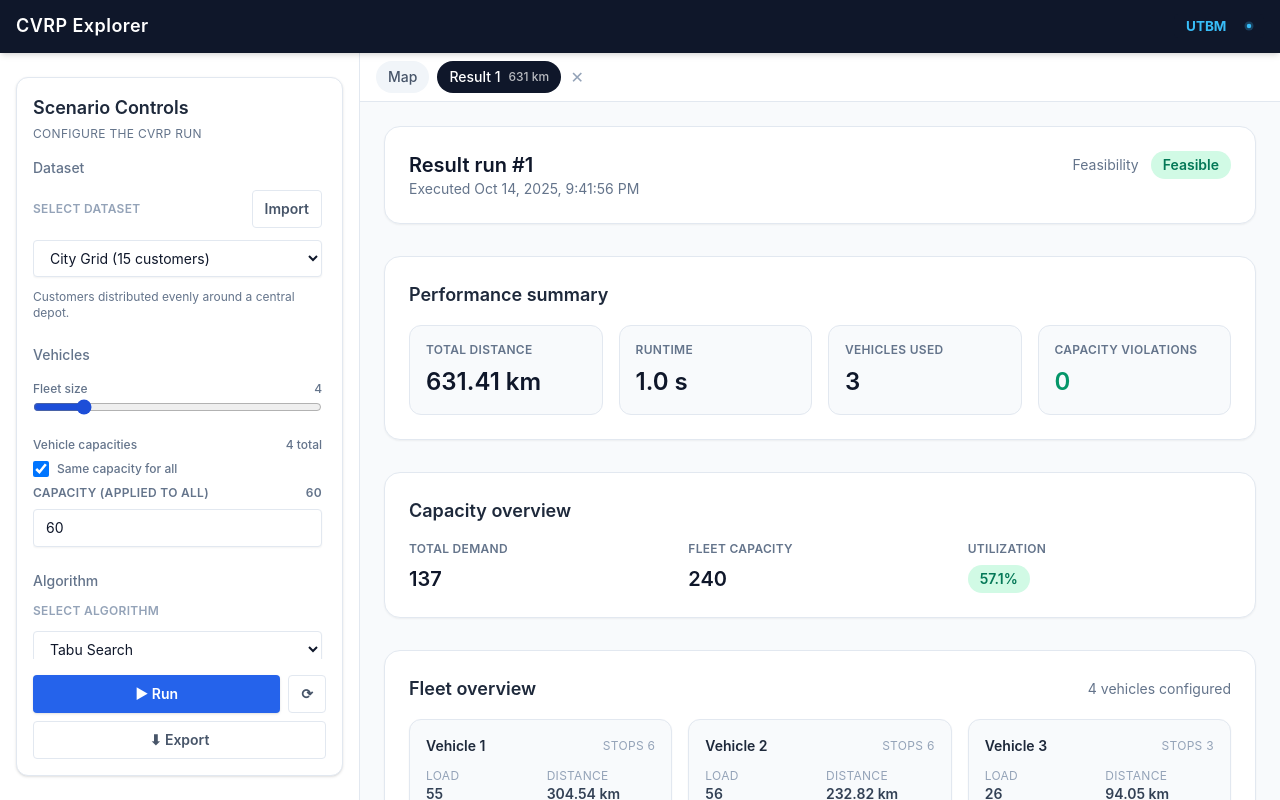
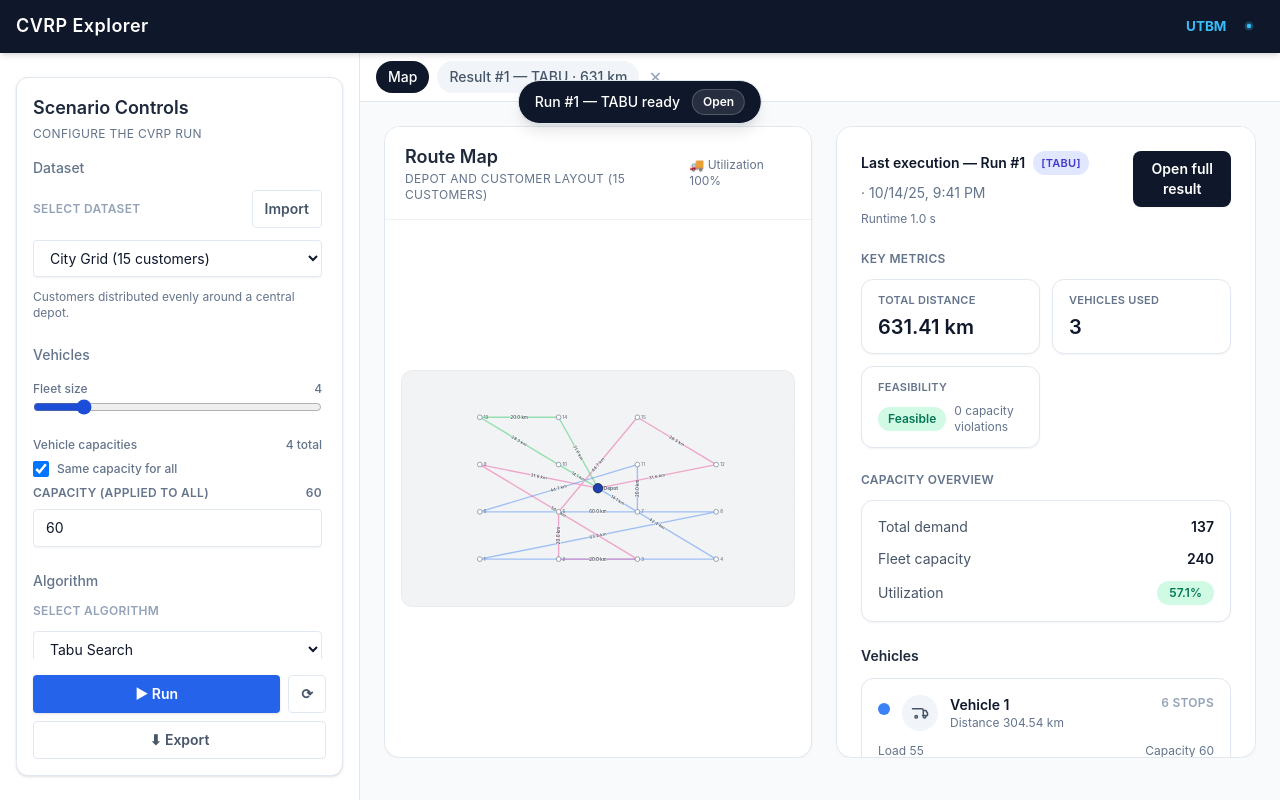
Before and after one commit to jasonboulos/CVRP, an Angular app in the folder UI/: page / in a window 1280 px wide. Both pictures are taken after a click on the button "▶ Run". Built offline with nearby package versions, Linux system fonts and the light colour scheme.

Commit message:
feat: refine map tab run summaries

```diff
--- a/UI/src/app/features/dashboard/dashboard.component.html
+++ b/UI/src/app/features/dashboard/dashboard.component.html
@@ -97,15 +97,14 @@
                   (click)="activateTab(tab.id)"
                   (keydown)="handleTabKeydown($event, tab.id, true)"
                 >
-                  <span>Result {{ tab.runNumber }}</span>
-                  <span class="text-xs opacity-70">{{ tab.summary.totalDistance | number: '1.0-0' }} km</span>
+                  <span class="max-w-[12rem] truncate" [title]="tab.title">{{ tab.title }}</span>
                 </button>
                 <button
                   type="button"
                   class="inline-flex h-6 w-6 items-center justify-center rounded-full text-slate-400 hover:bg-slate-200 hover:text-slate-600 focus-visible:outline focus-visible:outline-2 focus-visible:outline-offset-2 focus-visible:outline-indigo-500"
                   (click)="closeTab(tab.id, $event)"
                   (keydown)="handleTabKeydown($event, tab.id, true)"
-                  [attr.aria-label]="'Close result ' + tab.runNumber"
+                  [attr.aria-label]="'Close ' + tab.title"
                 >
                   ✕
                 </button>
@@ -198,11 +197,17 @@
             <ng-template #infoRail let-lastRun="lastRun">
               <div class="space-y-6">
                 <section class="space-y-3">
-                  <div class="text-xs font-semibold uppercase tracking-wide text-slate-500">Last execution</div>
                   <div class="flex items-start justify-between gap-4">
-                    <div class="space-y-1">
-                      <div class="text-lg font-semibold text-slate-900">Run #{{ lastRun.runNumber }}</div>
-                      <p class="text-xs text-slate-500">{{ lastRun.createdAt | date: 'short' }}</p>
+                    <div class="space-y-2">
+                      <div class="flex flex-wrap items-center gap-2 text-sm font-semibold text-slate-900">
+                        <span>Last execution — Run #{{ lastRun.runNumber }}</span>
+                        <span
+                          class="inline-flex items-center rounded-full bg-indigo-100 px-2 py-0.5 text-[11px] font-semibold uppercase tracking-wide text-indigo-700"
+                        >
+                          [{{ lastRun.algorithm.code }}]
+                        </span>
+                        <span class="text-sm font-normal text-slate-500">· {{ lastRun.createdAt | date: 'short' }}</span>
+                      </div>
                       <p class="text-xs text-slate-500">
                         Runtime {{ lastRun.summary.runtimeMs / 1000 | number: '1.1-1' }} s
                       </p>
@@ -220,32 +225,27 @@
                 <section>
                   <div class="text-xs font-semibold uppercase tracking-wide text-slate-500">Key metrics</div>
                   <div class="mt-3 grid gap-3 sm:grid-cols-2">
-                    <div class="rounded-xl border border-slate-200 bg-slate-50 px-4 py-3">
+                    <div class="rounded-xl border border-slate-200 bg-white px-4 py-3 shadow-sm">
                       <div class="text-[11px] font-semibold uppercase tracking-wide text-slate-500">Total distance</div>
                       <div class="mt-1 text-xl font-semibold text-slate-900">
                         {{ lastRun.summary.totalDistance | number: '1.0-2' }} km
                       </div>
                     </div>
-                    <div class="rounded-xl border border-slate-200 bg-slate-50 px-4 py-3">
+                    <div class="rounded-xl border border-slate-200 bg-white px-4 py-3 shadow-sm">
                       <div class="text-[11px] font-semibold uppercase tracking-wide text-slate-500">Vehicles used</div>
                       <div class="mt-1 text-xl font-semibold text-slate-900">
                         {{ lastRun.summary.vehiclesUsed }}
                       </div>
                     </div>
-                    <div class="rounded-xl border border-slate-200 bg-slate-50 px-4 py-3">
-                      <div class="text-[11px] font-semibold uppercase tracking-wide text-slate-500">Runtime</div>
-                      <div class="mt-1 text-xl font-semibold text-slate-900">
-                        {{ lastRun.summary.runtimeMs / 1000 | number: '1.1-1' }} s
-                      </div>
-                    </div>
-                    <div class="rounded-xl border border-slate-200 bg-slate-50 px-4 py-3">
+                    <div class="rounded-xl border border-slate-200 bg-white px-4 py-3 shadow-sm">
                       <div class="text-[11px] font-semibold uppercase tracking-wide text-slate-500">Feasibility</div>
-                      <div
-                        class="mt-1 text-xl font-semibold"
+                      <div class="mt-2 flex items-center gap-2">
+                        <span
+                          class="inline-flex items-center rounded-full px-2.5 py-1 text-xs font-semibold"
                           [ngClass]="{
-                          'text-emerald-600': lastRun.summary.feasible === true,
-                          'text-rose-600': lastRun.summary.feasible === false,
-                          'text-slate-600': lastRun.summary.feasible === null
+                            'bg-emerald-100 text-emerald-700': lastRun.summary.feasible === true,
+                            'bg-rose-100 text-rose-700': lastRun.summary.feasible === false,
+                            'bg-slate-100 text-slate-600': lastRun.summary.feasible === null
                           }"
                         >
                           <ng-container [ngSwitch]="lastRun.summary.feasible">
@@ -253,6 +253,10 @@
                             <span *ngSwitchCase="false">Infeasible</span>
                             <span *ngSwitchDefault>Pending</span>
                           </ng-container>
+                        </span>
+                        <span class="text-xs text-slate-500">
+                          {{ lastRun.summary.capacityViolations }} capacity violations
+                        </span>
                       </div>
                     </div>
                   </div>
@@ -302,6 +306,7 @@
                         (click)="toggleVehicleSelection(route.vehicle)"
                         [class.border-indigo-500]="isVehicleSelected(route.vehicle)"
                         [class.bg-indigo-50]="isVehicleSelected(route.vehicle)"
+                        [class.opacity-60]="highlightVehicle && highlightVehicle !== route.vehicle"
                         [attr.aria-pressed]="isVehicleSelected(route.vehicle) ? 'true' : 'false'"
                       >
                         <div class="flex items-start justify-between gap-3">
@@ -401,9 +406,19 @@
   </ng-container>
 
   <div
-    *ngIf="toastMessage"
-    class="pointer-events-none fixed left-1/2 top-20 z-50 -translate-x-1/2 rounded-full border border-slate-200 bg-slate-900 px-4 py-2 text-sm font-medium text-white shadow-lg"
+    *ngIf="toast as toastState"
+    class="fixed left-1/2 top-20 z-50 flex -translate-x-1/2 items-center gap-3 rounded-full border border-slate-200 bg-slate-900 px-4 py-2 text-sm font-medium text-white shadow-lg"
+    role="status"
+    aria-live="polite"
   >
-    {{ toastMessage }}
+    <span>{{ toastState.message }}</span>
+    <button
+      *ngIf="toastState.actionLabel"
+      type="button"
+      class="rounded-full border border-white/20 bg-white/10 px-2.5 py-1 text-xs font-semibold text-white transition hover:bg-white/20 focus-visible:outline focus-visible:outline-2 focus-visible:outline-offset-2 focus-visible:outline-white"
+      (click)="onToastAction($event)"
+    >
+      {{ toastState.actionLabel }}
+    </button>
   </div>
 </div>
--- a/UI/src/app/features/dashboard/dashboard.component.ts
+++ b/UI/src/app/features/dashboard/dashboard.component.ts
@@ -8,8 +8,10 @@ import {
   SolveResponse,
   SolverRunConfig,
   AlgorithmSummary,
+  AlgorithmId,
   ResultTabData,
   RunResultSummary,
+  RunAlgorithmInfo,
 } from '../../core/models';
 import { MockDataService } from '../../core/services/mock-data.service';
 import { SolverAdapterService } from '../../core/services/solver-adapter.service';
@@ -46,12 +48,13 @@ export class DashboardComponent implements OnInit, OnDestroy {
   isInfoRailDrawer = false;
   infoRailOpen = true;
   sidebarOpen = true;
-  toastMessage: string | null = null;
+  toast: { message: string; actionLabel?: string; actionResultId?: string } | null = null;
 
   readonly tabsState$ = this.tabsStore.state$;
 
   private readonly subscriptions = new Subscription();
   private toastTimeout: ReturnType<typeof setTimeout> | null = null;
+  private algorithmLookup = new Map<AlgorithmId, AlgorithmSummary>();
 
   private readonly vehicleColorPalette = [
     '#1f77b4',
@@ -75,7 +78,7 @@ export class DashboardComponent implements OnInit, OnDestroy {
   }
 
   get algorithms(): AlgorithmSummary[] {
-    return this.solverService.getAlgorithms();
+    return Array.from(this.algorithmLookup.values());
   }
 
   ngOnInit(): void {
@@ -83,6 +86,7 @@ export class DashboardComponent implements OnInit, OnDestroy {
     if (!this.config.datasetId && this.datasets.length > 0) {
       this.config.datasetId = this.datasets[0].id;
     }
+    this.refreshAlgorithmLookup();
     this.instance = this.mockDataService.createInstance(this.config.datasetId, this.config.seed);
     this.updateBreakpoint(window.innerWidth);
     this.sidebarOpen = !this.isHandset;
@@ -115,6 +119,7 @@ export class DashboardComponent implements OnInit, OnDestroy {
 
   onRun(config: SolverRunConfig): void {
     this.config = this.cloneConfig(config);
+    this.tabsStore.activateTab('map');
     this.executeRun();
     if (this.isHandset) {
       this.sidebarOpen = false;
@@ -239,6 +244,7 @@ export class DashboardComponent implements OnInit, OnDestroy {
 
   openLastResult(): void {
     this.tabsStore.openLastResult();
+    this.dismissToast();
   }
 
   activateTab(tabId: string): void {
@@ -394,15 +400,51 @@ export class DashboardComponent implements OnInit, OnDestroy {
     };
   }
 
-  private showToast(message: string): void {
-    this.toastMessage = message;
+  private showToast(message: string, options?: { actionLabel?: string; actionResultId?: string }): void {
+    this.toast = {
+      message,
+      actionLabel: options?.actionLabel,
+      actionResultId: options?.actionResultId,
+    };
     if (this.toastTimeout) {
       clearTimeout(this.toastTimeout);
     }
     this.toastTimeout = setTimeout(() => {
-      this.toastMessage = null;
+      this.dismissToast();
+    }, 2600);
+  }
+
+  private refreshAlgorithmLookup(): void {
+    this.algorithmLookup.clear();
+    const summaries = this.solverService.getAlgorithms();
+    summaries.forEach((algorithm) => {
+      this.algorithmLookup.set(algorithm.id, algorithm);
+    });
+  }
+
+  private buildAlgorithmInfo(algorithmId: AlgorithmId): RunAlgorithmInfo {
+    const summary = this.algorithmLookup.get(algorithmId);
+    const name = summary?.name ?? algorithmId.toUpperCase();
+    const code = algorithmId.toUpperCase();
+    return { id: algorithmId, name, code };
+  }
+
+  onToastAction(event: Event): void {
+    event.stopPropagation();
+    event.preventDefault();
+    const targetId = this.toast?.actionResultId;
+    if (targetId) {
+      this.tabsStore.activateTab(targetId);
+    }
+    this.dismissToast();
+  }
+
+  private dismissToast(): void {
+    if (this.toastTimeout) {
+      clearTimeout(this.toastTimeout);
       this.toastTimeout = null;
-    }, 2200);
+    }
+    this.toast = null;
   }
 
   private withRouteColors(solution: SolveResponse): SolveResponse {
@@ -420,8 +462,9 @@ export class DashboardComponent implements OnInit, OnDestroy {
     const summary = this.buildRunSummary(this.instance, this.config, solution);
     const instanceSnapshot = this.cloneInstance(this.instance);
     const configSnapshot = this.cloneConfig(this.config);
+    const algorithm = this.buildAlgorithmInfo(this.config.algorithm);
 
-    this.tabsStore.registerResult({
+    const result = this.tabsStore.registerResult({
       summary,
       vehicles: solution.routes,
       customers: instanceSnapshot.customers,
@@ -434,10 +477,15 @@ export class DashboardComponent implements OnInit, OnDestroy {
         instance: instanceSnapshot,
       },
       rawResponse: solution,
+      algorithm,
     });
     if (this.isInfoRailDrawer) {
       this.infoRailOpen = true;
     }
+    this.showToast(`Run #${result.runNumber} — ${result.algorithm.code} ready`, {
+      actionLabel: 'Open',
+      actionResultId: result.id,
+    });
   }
 
   private buildRunSummary(
--- a/UI/src/app/features/dashboard/tabs-store.service.ts
+++ b/UI/src/app/features/dashboard/tabs-store.service.ts
@@ -1,6 +1,6 @@
 import { Injectable } from '@angular/core';
 import { BehaviorSubject } from 'rxjs';
-import { ResultTabData } from '../../core/models';
+import { ResultTabData, RunAlgorithmInfo } from '../../core/models';
 
 export interface MapTabState {
   readonly id: 'map';
@@ -21,6 +21,7 @@ interface CreateResultTabPayload {
   geometry: ResultTabData['geometry'];
   rawRequest: ResultTabData['rawRequest'];
   rawResponse: ResultTabData['rawResponse'];
+  algorithm: RunAlgorithmInfo;
   title?: string;
   id?: string;
   createdAt?: number;
@@ -53,7 +54,8 @@ export class TabsStoreService {
     const createdAt = payload.createdAt ?? Date.now();
     const runNumber = payload.runNumber ?? this.runCounter + 1;
     const id = payload.id ?? `result-${createdAt}-${runNumber}`;
-    const title = payload.title ?? `Result ${runNumber}`;
+    const title =
+      payload.title ?? this.buildResultTitle(runNumber, payload.algorithm.code, payload.summary.totalDistance);
     this.runCounter = Math.max(this.runCounter, runNumber);
 
     const result: ResultTabData = {
@@ -61,6 +63,7 @@ export class TabsStoreService {
       title,
       runNumber,
       createdAt,
+      algorithm: payload.algorithm,
       summary: payload.summary,
       vehicles: payload.vehicles,
       customers: payload.customers,
@@ -71,7 +74,7 @@ export class TabsStoreService {
 
     const state = this.snapshot;
     const nextState: TabsState = {
-      activeTabId: result.id,
+      activeTabId: 'map',
       map: {
         ...state.map,
         lastRun: result,
@@ -148,5 +151,14 @@ export class TabsStoreService {
   getOrderedTabIds(): string[] {
     const state = this.snapshot;
     return ['map', ...state.resultTabs.map((tab) => tab.id)];
+}
+
+  private buildResultTitle(runNumber: number, algorithmCode: string, distance: number): string {
+    const base = `Result #${runNumber} — ${algorithmCode}`;
+    if (Number.isFinite(distance)) {
+      const rounded = Math.round(distance);
+      return `${base} · ${rounded} km`;
+    }
+    return base;
   }
 }
```
Also changed, not shown: UI/src/app/core/models/index.ts (+7 -0 lines), 1 other file (tests, documents, lock files or other folders). Lines whose indentation alone changed are shown as unchanged.
